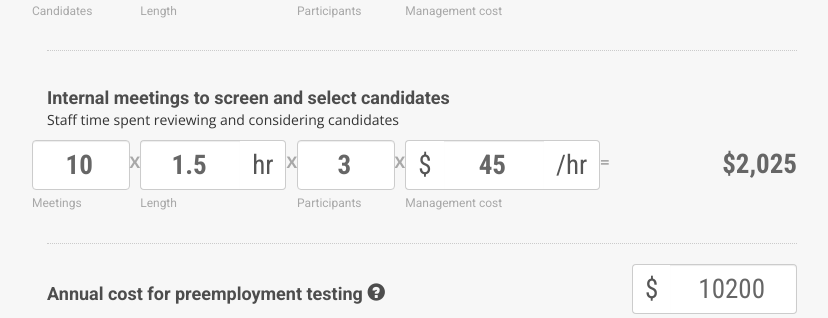
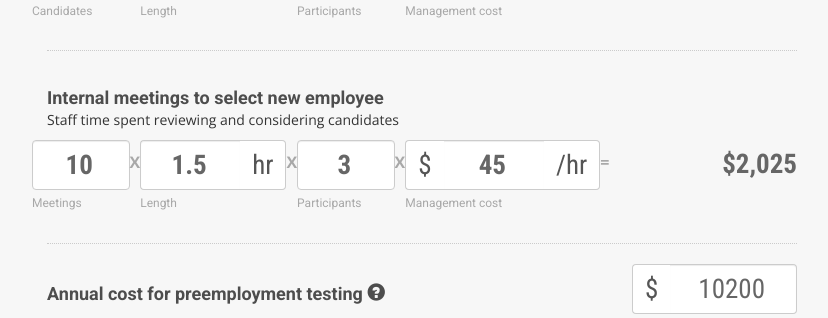
Before and after one commit to FriendlyDesignCo/ROI-calculator, a PHP site: page /cost-hire.php in a window 1280 px wide. Shown: the part 1064-1382 px from the top of the page, without its empty margins (23-851 px from the left). Run offline with PHP 8.4, Linux system fonts and the light colour scheme; some libraries are stand-ins or nearby versions.

Commit message:
Fix repeated title
Fixes #6

```diff
--- a/cost-hire.php
+++ b/cost-hire.php
@@ -106,7 +106,7 @@ include('header.php');
 </div>
 <hr class="dotted">
 
-<label>Internal meetings to screen and select candidates</label>
+<label>Internal meetings to select new employee</label>
 <p class="help-text">Staff time spent reviewing and considering candidates</p>
 <div class="row">
   <div class="col-md-9">
```
